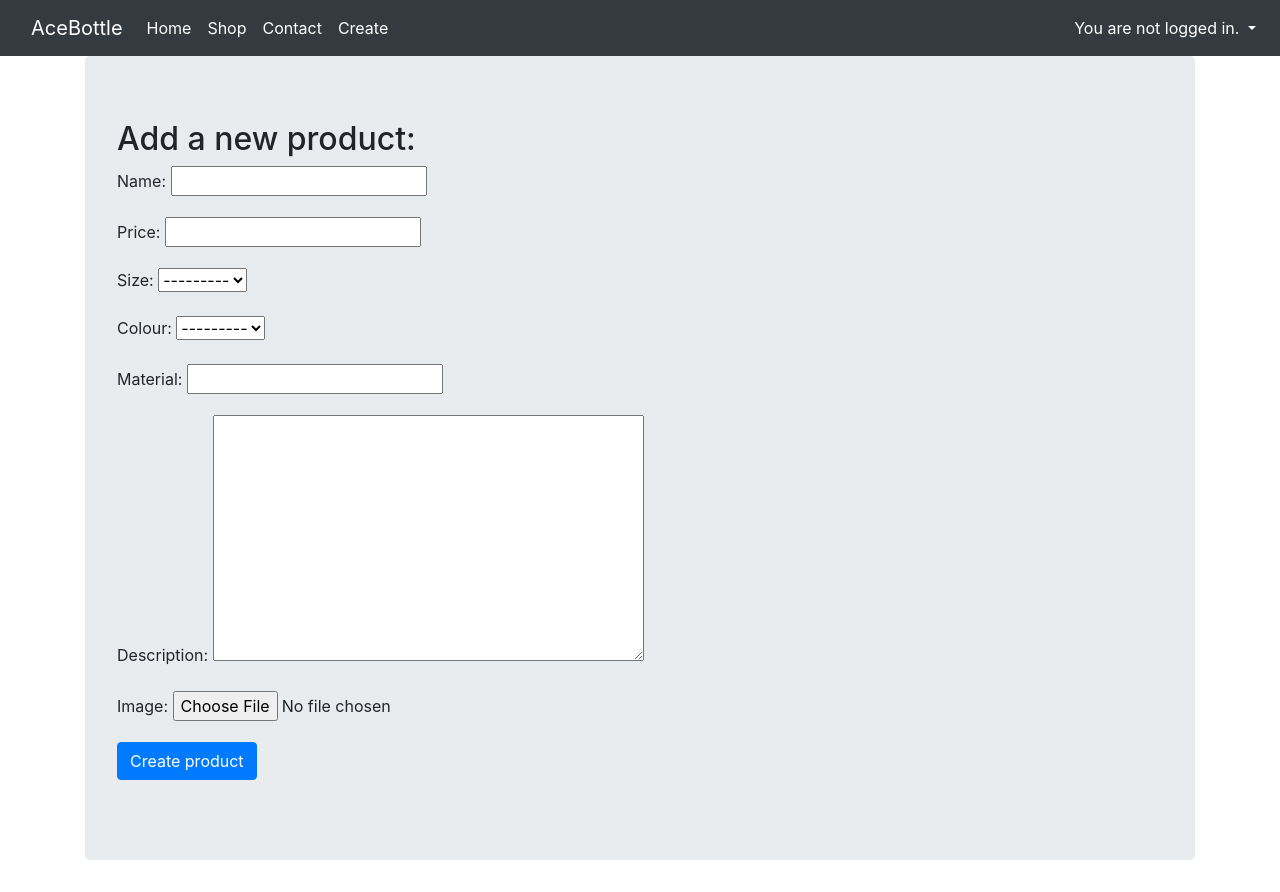
After one commit to Ariellles/mystore, a Django app: page /create in a window 1280 px wide. The commit adds this page. Run offline with Django 4.2, Linux system fonts and the light colour scheme; some libraries are stand-ins or nearby versions.

Commit message:
Adding Create Product page

```diff
--- a/mystore/mystore/urls.py
+++ b/mystore/mystore/urls.py
@@ -18,11 +18,13 @@ from django.urls import path
 from storeapp.views import ProductsListView
 from storeapp.views import ContactUs
 from storeapp.views import HomePage
+from storeapp.views import CreateProduct
 
 urlpatterns = [
     path('admin/', admin.site.urls),
     path('shop', ProductsListView.as_view(), name='products'),
     path('contact', ContactUs.as_view(), name='contact'),
     path('', HomePage.as_view(), name= 'homepage'),
+    path('create', CreateProduct.as_view(), name= 'create'),
 
 ]
--- a/mystore/storeapp/templates/base.html
+++ b/mystore/storeapp/templates/base.html
@@ -34,6 +34,9 @@
             <a class="nav-item nav-link active" href="{% url 'contact'%}">
               Contact
             </a>
+            <a class="nav-item nav-link active" href="{% url 'create'%}">
+              Create
+            </a>
           </div>
         </div>
       </div>
--- /dev/null
+++ b/mystore/storeapp/templates/create_product.html
@@ -0,0 +1,15 @@
+{% extends "base.html" %}
+
+{% block content %}
+
+<h2>Add a new product:</h2>
+
+<form method="post">
+    {{ form.as_p }}
+
+    {% csrf_token %}
+
+    <input type="submit", value="Create product" class="btn btn-primary">
+</form>
+
+{% endblock %}
--- a/mystore/storeapp/views.py
+++ b/mystore/storeapp/views.py
@@ -17,4 +17,10 @@ class ContactUs(CreateView):
 class HomePage(TemplateView):
     template_name = 'homepage.html'
 
+
+class CreateProduct(CreateView):
+    template_name = 'create_product.html'
+    model = Product
+    fields = '__all__'
+
 # Create your views here.
```
